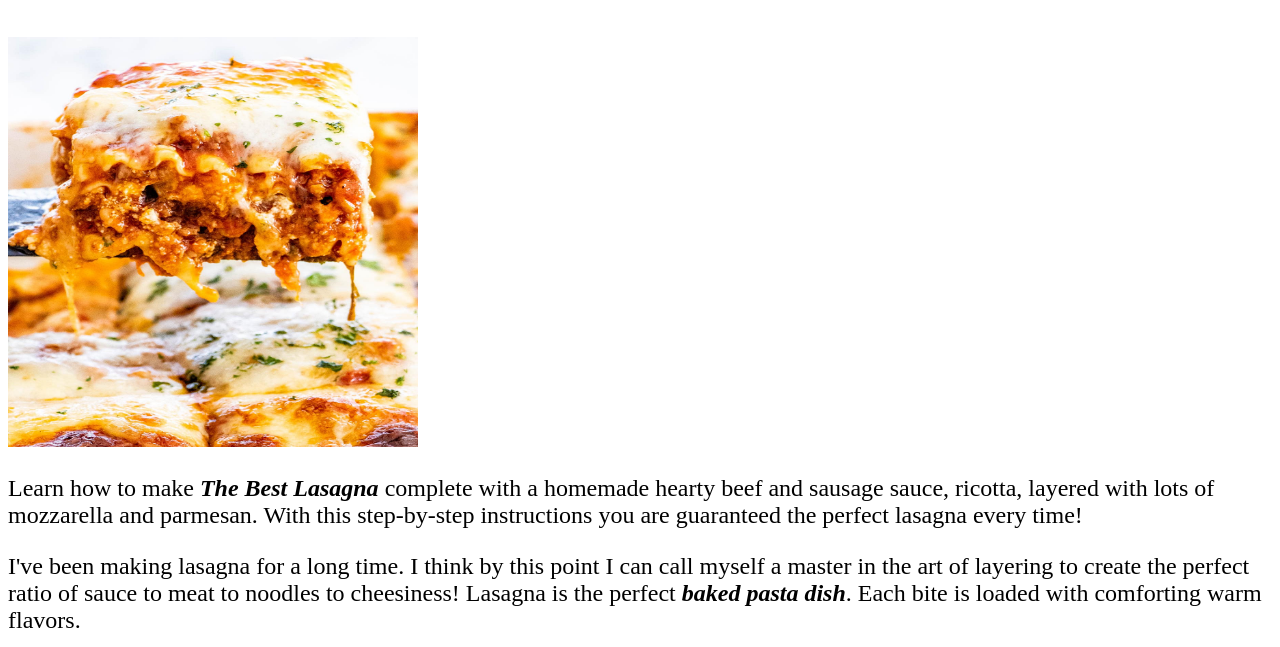
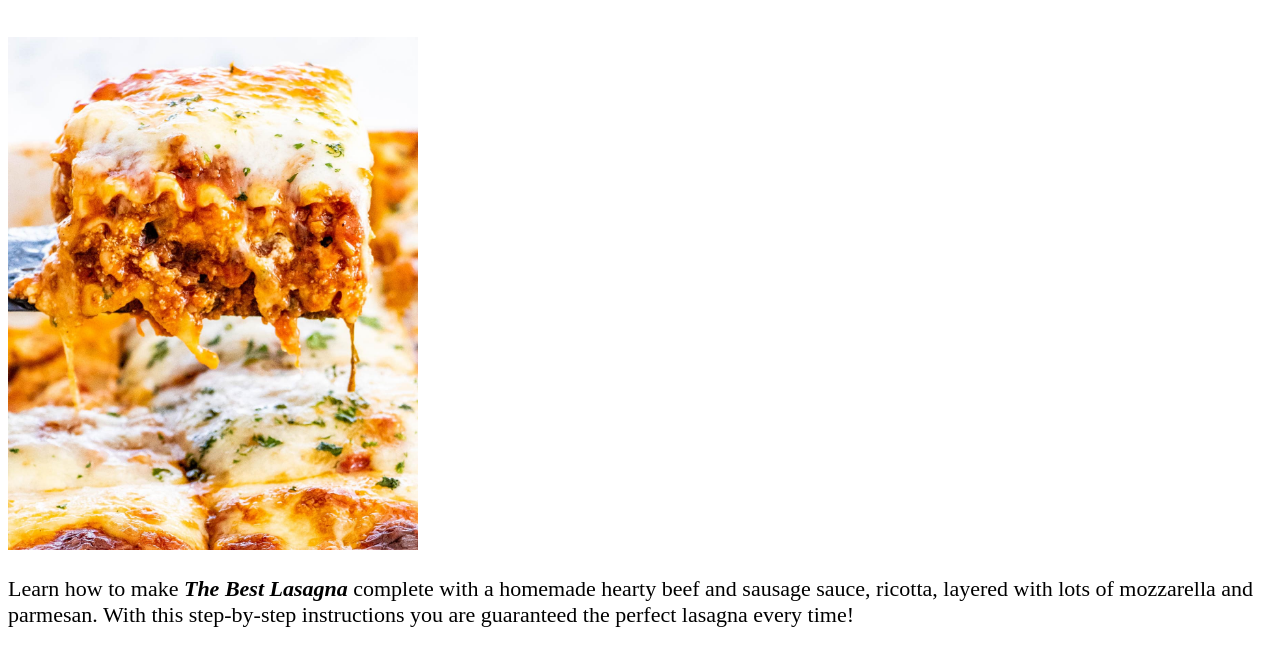
Before and after one commit to 205422/odin-recipes, a plain HTML site: page recipes/Lasagna.html in a window 1280 px wide. Shown: the part 138-785 px from the top of the page. Drawn offline with Linux system fonts and the light colour scheme.

Commit message:
Edit styles.css and recipes/Lasagna.html

```diff
--- a/recipes/Lasagna.html
+++ b/recipes/Lasagna.html
@@ -11,7 +11,7 @@
         <a href="../recipes/Cheesecake.html">Cheesecake</a>
         <a href="../recipes/Ice_cream.html">Homemade Ice Cream</a>
         <h1>Lasagna</h1>
-        <img src="../images/lasagna.jpg" alt="A freshly baked slice of homemade lasagna" height="410" width="410">
+        <img src="../images/lasagna.jpg" alt="A freshly baked slice of homemade lasagna" width="410">
         <!-- Relocate img file to proper directory -->
 
         <!-- Provides visual representation for client-->
--- a/styles.css
+++ b/styles.css
@@ -7,7 +7,7 @@ h1 {
     font-family: 'Times New Roman', Times, serif;
 }
 .text, li {
-    font-size: 24px;
+    font-size: 22px;
     font-family: 'Times New Roman', Times, serif;
 }
 .home_list {
```
